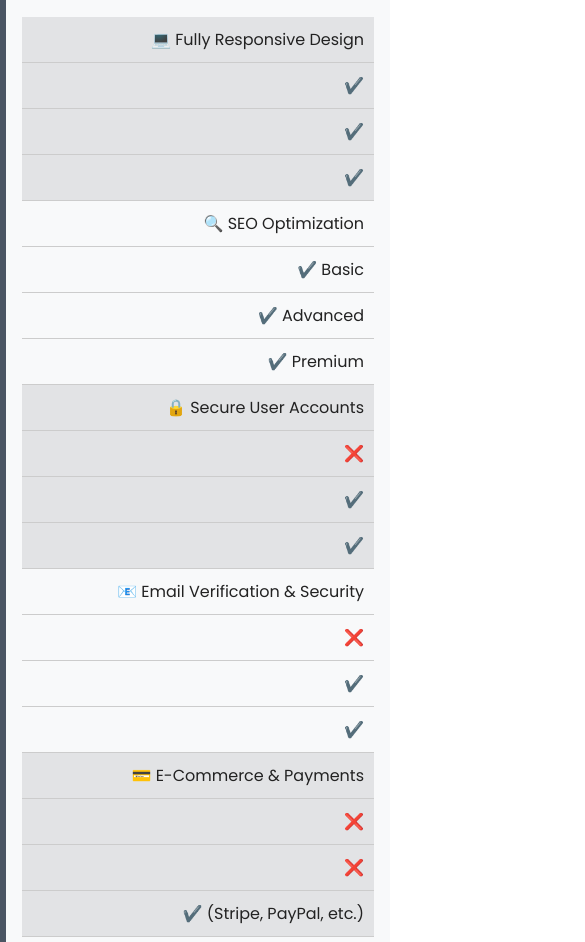
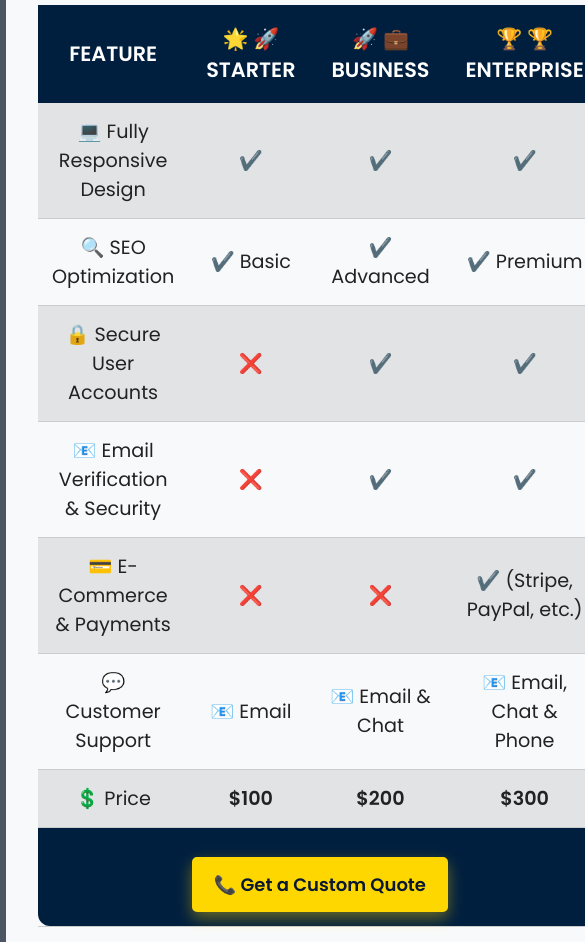
Before and after one commit to xtcedro/dts, a website with bundled scripts: page public/pricing.html in a window 390 px wide. Shown: the part 1058-2000 px from the top of the page, 585 px wide, since content can reach past the window. Built offline with nearby package versions, Linux system fonts and the light colour scheme; no server answers.

Commit message:
update pricing.css

```diff
--- a/public/assets/css/nav.css
+++ b/public/assets/css/nav.css
@@ -212,7 +212,7 @@
     }
 
     .nav-title {
-        font-size: 1.2rem;
+        font-size: 0.5rem;
     }
 
     .hamburger-menu {
@@ -252,7 +252,7 @@
     }
 
     .nav-links a {
-        font-size: 0.9rem;
+        font-size: 0.5rem;
         padding: 6px;
     }
 }
--- a/public/assets/css/pricing.css
+++ b/public/assets/css/pricing.css
@@ -116,71 +116,3 @@
         transform: translateY(0);
     }
 }
-
-/* Responsive Design */
-@media (max-width: 768px) {
-    .pricing-comparison {
-        max-width: 95%;
-        padding: 3rem 1.5rem;
-    }
-
-    .pricing-table th, .pricing-table td {
-        font-size: 1.1rem;
-        padding: 12px;
-    }
-
-    .cta-button {
-        font-size: 1.1rem;
-        padding: 12px 18px;
-    }
-}
-
-@media screen and (max-width: 768px) {
-    /* Make the table scrollable on small screens */
-    .pricing-table-container {
-        overflow-x: auto;
-        display: block;
-        white-space: nowrap;
-    }
-
-    /* Hide table headers and stack rows for better readability */
-    .pricing-table thead {
-        display: none;
-    }
-
-    .pricing-table,
-    .pricing-table tbody,
-    .pricing-table tr {
-        display: block;
-        width: 100%;
-    }
-
-    .pricing-table td {
-        display: flex;
-        justify-content: space-between;
-        padding: 10px;
-        font-size: 1rem;
-        border-bottom: 1px solid #ccc;
-    }
-
-    .pricing-table td::before {
-        content: attr(data-label);
-        font-weight: bold;
-        text-transform: uppercase;
-    }
-
-    /* Reduce padding and font size for better spacing */
-    .pricing-comparison {
-        padding: 2rem 1rem;
-    }
-
-    .pricing-comparison h2 {
-        font-size: 1.8rem;
-        margin-bottom: 1.2rem;
-    }
-
-    /* Adjust call-to-action button */
-    .table-cta {
-        padding: 15px;
-    }
-}
```
